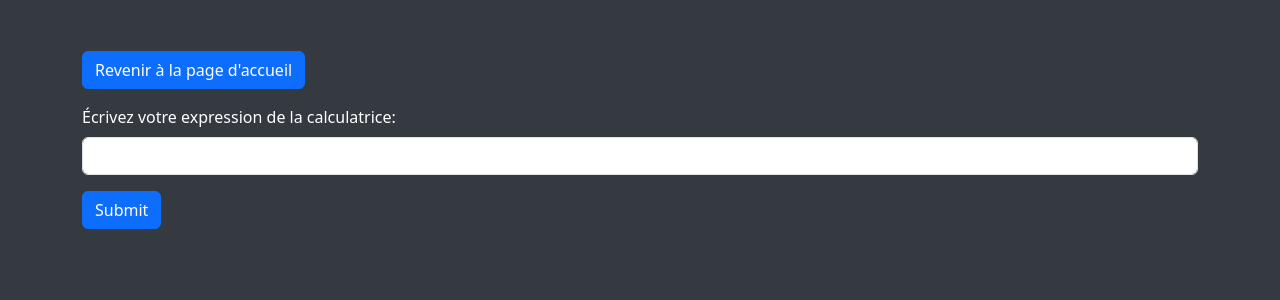
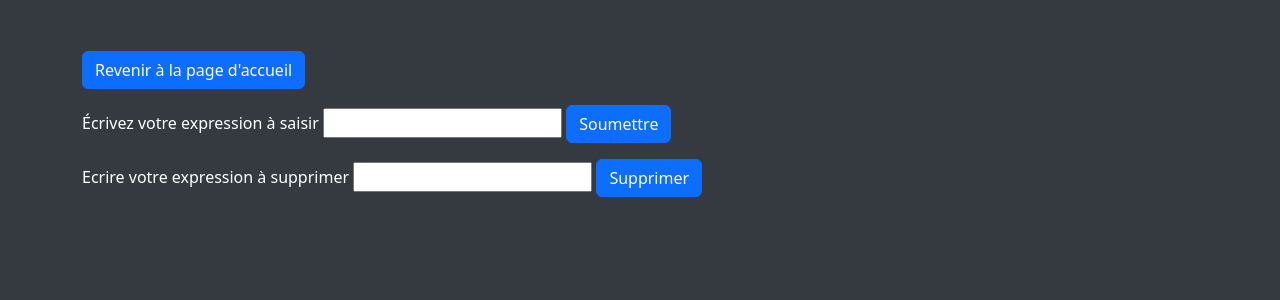
Before and after one commit to vincent-tran-94/Calculatrice_Basique, a Flask app: page /insert in a window 1280 px wide. Shown: the top 300 px of the page. Run offline with Flask 2, Linux system fonts and the light colour scheme; a user stored in the database is signed in.

Commit message:
Add delete

```diff
--- a/main.py
+++ b/main.py
@@ -85,20 +85,19 @@ def register():
 
     return render_template('register.html')
 
-#Insertion des opérations et des résultats sur la base de données calculateur avec l'API REST
+#Insertion des opérations et des résultats sur la base de données calculateur
 @app.route('/evaluate', methods=['POST'])
 def evaluate():
     conn = sqlite3.connect('calculateur.db')
     c = conn.cursor()
     data = request.get_json()
     expression = data['expression']
-    result, operation_type = calculatrice(expression)
-    operands_str = ' '.join(map(str, operation_type))
+    result = calculatrice(expression)
     c.execute("INSERT INTO operations VALUES (?, ?);", (expression, result))
     conn.commit()
     return {'result': result}
 
-#Affichage de la base de données calculateur avec l'API
+#Affichage de la base de données calculateur
 @app.route('/api/affichage')
 def affichage():
     conn = sqlite3.connect('calculateur.db')
@@ -146,24 +145,32 @@ def add_operations():
         finally:
             return render_template("result.html",msg = msg)
 
-@app.route('/delete_operations', methods=['POST'])
+# Ajoutez cette route pour supprimer une opération en utilisant une expression avec la méthode POST
+@app.route('/delete_operation', methods=['POST'])
 @login_required
-def delete_operations():
+def delete_operation():
     if request.method == 'POST':
-        try:
-            operation_id = request.form['operation_id']
+        expression = request.form['expression']
 
-            with sqlite3.connect("calculateur.db") as con:
-                cur = con.cursor()
-                cur.execute("DELETE FROM operations WHERE id = ?;", (operation_id,))
+        conn = sqlite3.connect('calculateur.db')
+        c = conn.cursor()
 
-            con.commit()
-            msg = "Opération supprimée avec succès !"
-        except:
-            msg = "Erreur lors de la suppression de l'opération"
-            con.rollback()
-        finally:
-            return render_template("result.html", msg=msg)
+        # Vérifiez d'abord si l'opération existe dans la base de données
+        c.execute("SELECT * FROM operations WHERE expression = ?;", (expression,))
+        existing_operation = c.fetchone()
+
+        if existing_operation:
+            # Si l'opération existe, supprimez-la de la base de données
+            c.execute("DELETE FROM operations WHERE expression = ?;", (expression,))
+            conn.commit()
+            msg = f"L'opération avec l'expression '{expression}' a été supprimée avec succès."
+        else:
+            msg = f"L'opération avec l'expression '{expression}' n'existe pas dans la base de données."
+
+        conn.close()
+        return render_template("result.html", msg=msg)
+
+
 
 #Affichage de la base de données calculateur sur la page HTML
 @app.route('/list')
--- a/template/insert.html
+++ b/template/insert.html
@@ -18,10 +18,18 @@
 
     <form action="{{ url_for('add_operations') }}" method="POST" class="mt-3">
         <div class="mb-3">
-            <label for="expression" class="form-label">Écrivez votre expression de la calculatrice:</label>
-            <input type="text" name="expression" class="form-control" required>
+            <label for="expression" class="form-label">Écrivez votre expression à saisir </label>
+            <input type="text" name="expression" required>
+            <button type="submit" class="btn btn-primary"> Soumettre</button>
         </div>
-        <button type="submit" class="btn btn-primary">Submit</button>
+    </form>
+
+    <form action="{{ url_for('delete_operation') }}" method="post">
+        <div class="mb-3">
+        <label for="expression">Ecrire votre expression à supprimer</label>
+        <input type="text" name="expression" required>
+        <button type="submit"  class="btn btn-primary" >Supprimer</button>
+        </div>
     </form>
 
     <!-- Ajoutez le lien vers Bootstrap JS et Popper.js (si nécessaire) -->
```
Also changed, not shown: calculateur.db, template/database.html (line endings or trailing spaces).
